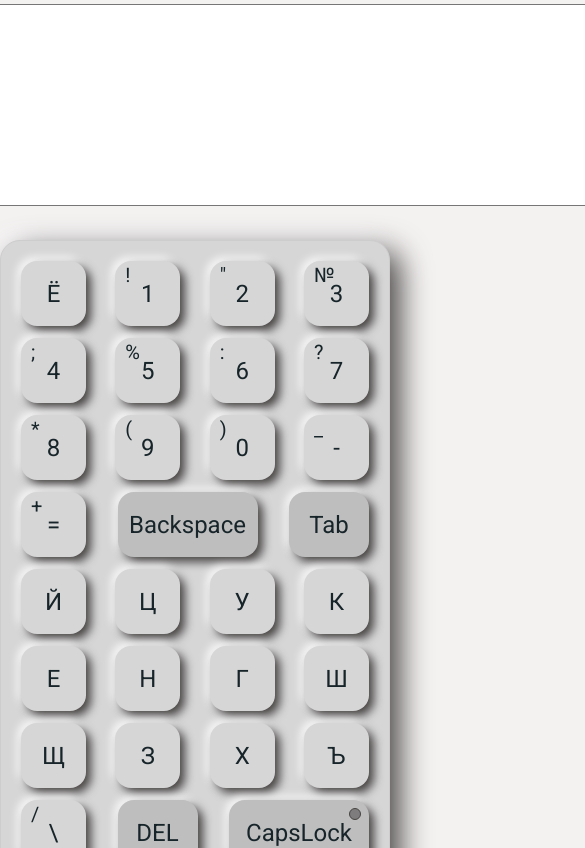
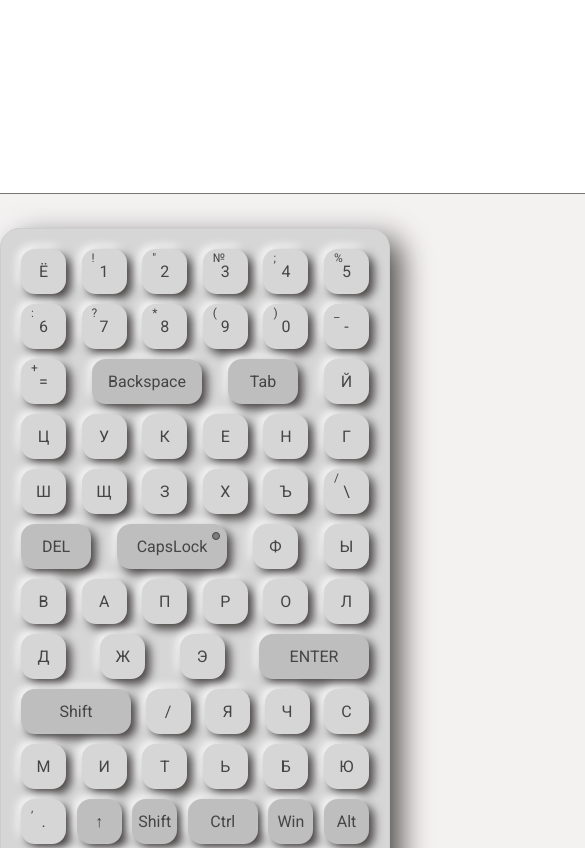
Before and after one commit to DimaTeniuta/keyboard, a website: page main/index.html in a window 390 px wide. Shown: the part 67-915 px from the top of the page, 585 px wide, since content can reach past the window. Drawn offline with Linux system fonts and the light colour scheme.

Commit message:
style: add adaptive 1280px > width > 950px

```diff
--- a/main/index.js
+++ b/main/index.js
@@ -165,7 +165,11 @@ function createContent() {
   textArea.autofocus = 'autofocus';
   textArea.name = 'area';
   textArea.id = 'area-text';
-  textArea.cols = '100';
+  if (body.clientWidth < 1280) {
+    textArea.cols = '80';
+  } else {
+    textArea.cols = '100';
+  }
   textArea.rows = '10';
   form.append(textArea);
   wrapArea.append(textAreaDiv);
--- a/main/style.css
+++ b/main/style.css
@@ -10,7 +10,6 @@ ul li {
 }
 
 textarea {
-  resize: none;
   font-size: 18px;
 }
 
@@ -109,12 +108,12 @@ body {
   position: absolute;
   top: 2px;
   left: 10px;
-  color: #17252A;
+  color: #454545;
 }
 
 .content2-key {
   font-size: 24px;
-  color: #17252A;
+  color: #454545;
 }
 
 .backspace {
@@ -228,3 +227,83 @@ body {
  align-items: center;
  justify-content: center;
 }
+
+@media (max-width: 1279px) {
+  .h1-title {
+    font-size: 25px;
+  }
+
+  .text-title {
+    font-size: 18px;
+  }
+
+
+  .wrap-keyboard {
+    max-width: 900px;
+  }
+
+  .keybord {
+    max-width: 900px;
+  }
+
+  .list {
+    gap: 10px;
+  }
+
+  .key {
+    width: 35px;
+    height: 35px;
+    font-size: 12px;
+    border-radius: 14px;
+  }
+
+  .content1-key {
+    font-size: 12px;
+  }
+
+  .content2-key {
+    font-size: 16px;
+  }
+
+  .backspace {
+    width: 100px;
+  }
+
+  .tab {
+    width: 60px;
+  }
+
+  .delete {
+    width: 60px;
+  }
+
+  .capsLock {
+    width: 100px;
+  }
+
+  .lamp {
+    width: 6px;
+    height: 6px;
+    left: 95px;
+  }
+
+  .enter {
+    width: 100px;
+  }
+
+  .shiftLeft {
+    width: 100px;
+  }
+
+  .controlLeft {
+    width: 60px;
+  }
+
+  .controlRight {
+    width: 60px;
+  }
+
+  .space {
+    width: 370px;
+  }
+}
```
Also changed, not shown: 1 other file.
